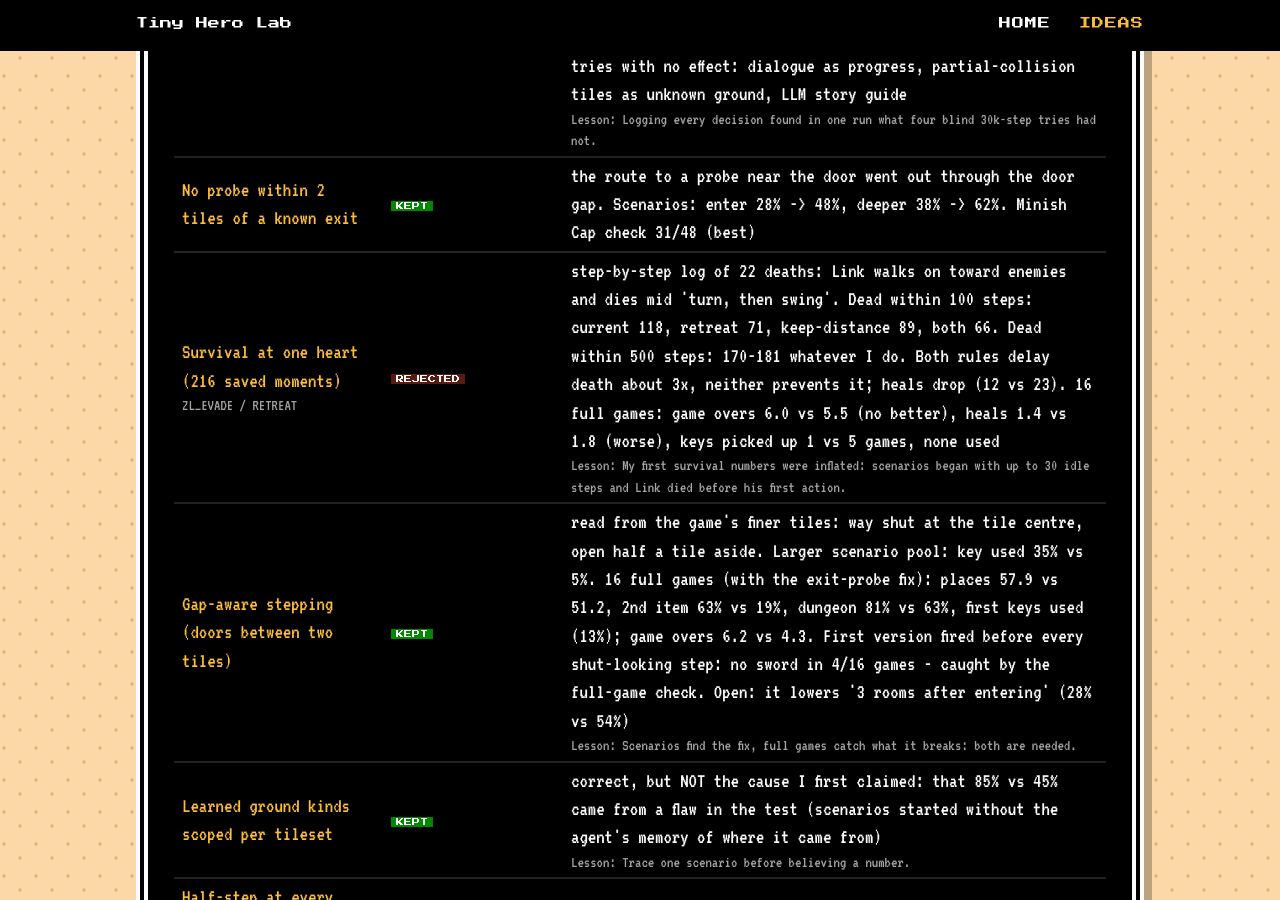
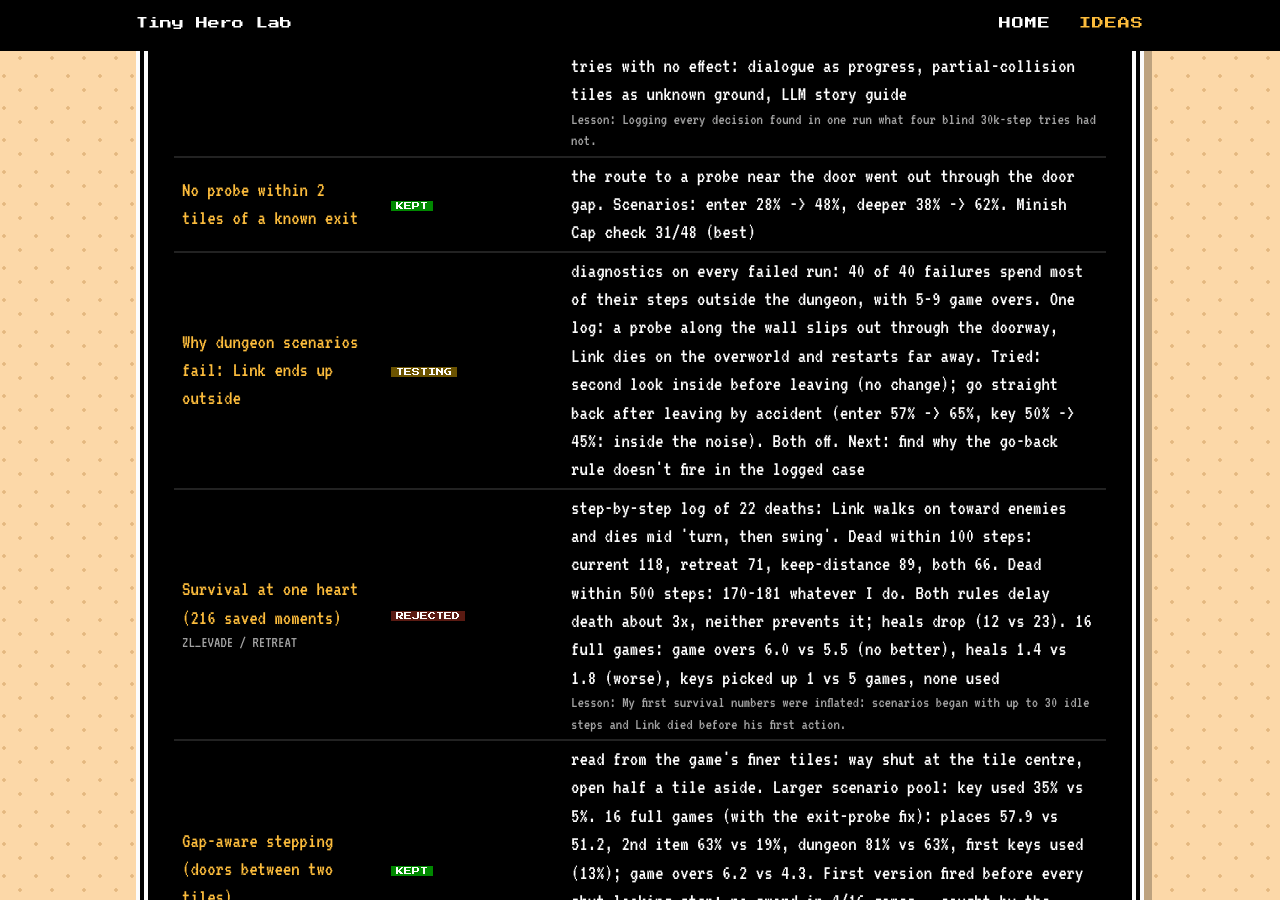
Before and after one commit to sofianedjerbi/zelda-agent-devblog, a Jekyll site: the page built from ideas.html, in a window 1280 px wide and 900 px high, scrolled down 4856 px. Built offline with Jekyll 4.4.1, drawn with Linux system fonts in a browser that asks for light colours.

Commit message:
Record: dungeon failures = Link ends up outside; two tries, no clear gain

```diff
--- a/_data/tried.yml
+++ b/_data/tried.yml
@@ -6,6 +6,7 @@
     - {name: "No try-new-ground on a known exit", status: kept, result: "entering a dungeon every ground kind is new, and the nearest 'new' tile was the doorway behind Link: his third goal walked him back out. 3 rooms after entering: 41% -> 78%", lesson: "Found by tracing one scenario, after two wrong guesses."}
     - {name: "Minish Cap from the game's start: the town stall", status: testing, result: "decision log: the festival = talk to Zelda, she walks to her next spot, follow. 'Stay with and talk to your companion' (ZL_ESCORT): story score 101 at 25k steps instead of 37k. Then a second blocker, same in both: with Zelda following, Link keeps trying the south gate, a text box stops him (one line on screen for 8,400 steps), and his map shows a solid wall across the town to the north. 70k steps: still 5 places. Earlier tries with no effect: dialogue as progress, partial-collision tiles as unknown ground, LLM story guide", lesson: "Logging every decision found in one run what four blind 30k-step tries had not."}
     - {name: "No probe within 2 tiles of a known exit", status: kept, result: "the route to a probe near the door went out through the door gap. Scenarios: enter 28% -> 48%, deeper 38% -> 62%. Minish Cap check 31/48 (best)"}
+    - {name: "Why dungeon scenarios fail: Link ends up outside", status: testing, result: "diagnostics on every failed run: 40 of 40 failures spend most of their steps outside the dungeon, with 5-9 game overs. One log: a probe along the wall slips out through the doorway, Link dies on the overworld and restarts far away. Tried: second look inside before leaving (no change); go straight back after leaving by accident (enter 57% -> 65%, key 50% -> 45%: inside the noise). Both off. Next: find why the go-back rule doesn't fire in the logged case"}
     - {name: "Survival at one heart (216 saved moments)", switch: "EVADE / RETREAT", status: rejected, result: "step-by-step log of 22 deaths: Link walks on toward enemies and dies mid 'turn, then swing'. Dead within 100 steps: current 118, retreat 71, keep-distance 89, both 66. Dead within 500 steps: 170-181 whatever I do. Both rules delay death about 3x, neither prevents it; heals drop (12 vs 23). 16 full games: game overs 6.0 vs 5.5 (no better), heals 1.4 vs 1.8 (worse), keys picked up 1 vs 5 games, none used", lesson: "My first survival numbers were inflated: scenarios began with up to 30 idle steps and Link died before his first action."}
     - {name: "Gap-aware stepping (doors between two tiles)", status: kept, result: "read from the game's finer tiles: way shut at the tile centre, open half a tile aside. Larger scenario pool: key used 35% vs 5%. 16 full games (with the exit-probe fix): places 57.9 vs 51.2, 2nd item 63% vs 19%, dungeon 81% vs 63%, first keys used (13%); game overs 6.2 vs 4.3. First version fired before every shut-looking step: no sword in 4/16 games - caught by the full-game check. Open: it lowers '3 rooms after entering' (28% vs 54%)", lesson: "Scenarios find the fix, full games catch what it breaks: both are needed."}
     - {name: "Learned ground kinds scoped per tileset", status: kept, result: "correct, but NOT the cause I first claimed: that 85% vs 45% came from a flaw in the test (scenarios started without the agent's memory of where it came from)", lesson: "Trace one scenario before believing a number."}
```
